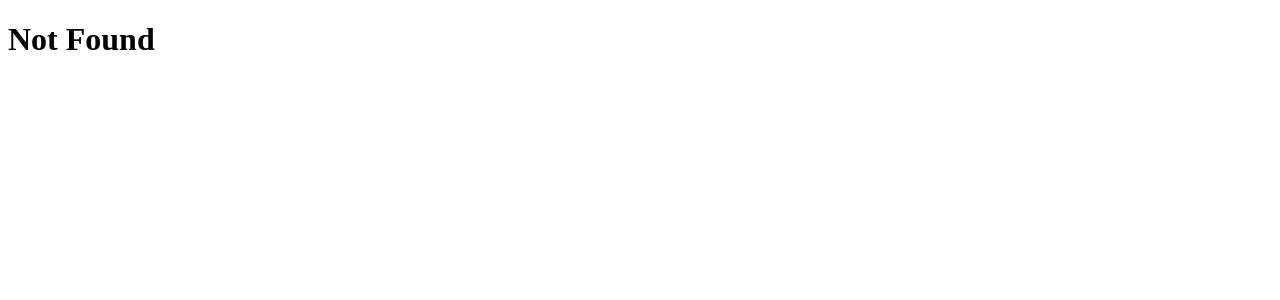
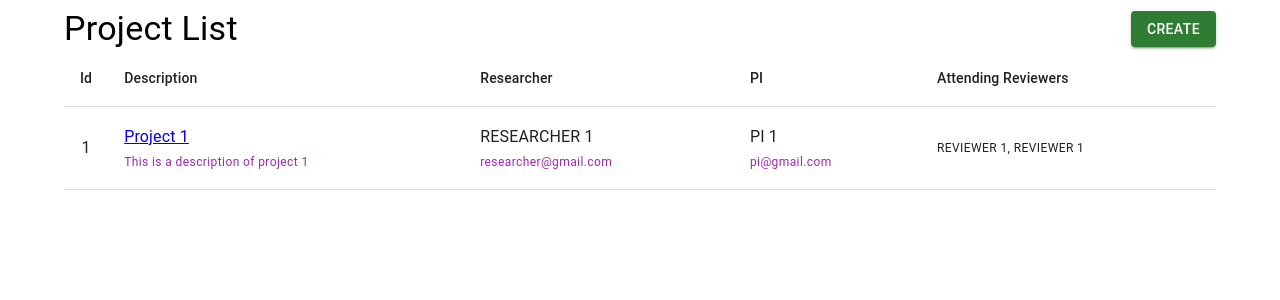
Before and after one commit to Beamworks-Inc/CTS, a React (Vite) app in the folder client/: page /project/list in a window 1280 px wide. Shown: the top 300 px of the page. Built offline with nearby package versions, Linux system fonts and the light colour scheme.

Commit message:
Feat : project와 관련된 전체적인 라우팅 추가 및 변경
- ProjectList 에서 onSelect할때 이동하는 라우팅 변경
- /project-list -> /project/list

```diff
--- a/client/src/App.tsx
+++ b/client/src/App.tsx
@@ -3,9 +3,11 @@ import MainLayout from 'layout';
 import LoginPage from 'pages/LoginPage';
 import RegisterPage from 'pages/RegisterPage';
 import ProjectListPage from 'pages/ProjectListPage';
+import ProjectCreatePage from 'pages/ProjectCreatePage';
+import ProjectDescriptionPage from 'pages/ProjectDescriptionPage';
 
 const EZRouting = () => {
-  const paths = ['/', '/login', '/register', '/project-list', 'error'];
+  const paths = ['/', '/login', '/register', '/project/list', '/project/create', '/project/1', 'error'];
   return (
     <>
       <h1>Easy Routing!</h1>
@@ -26,7 +28,9 @@ function App() {
           <Route path="/" element={<EZRouting />} />
           <Route path="/login" element={<LoginPage />} />
           <Route path="/register" element={<RegisterPage />} />
-          <Route path="/project-list" element={<ProjectListPage />} />
+          <Route path="/project/list" element={<ProjectListPage />} />
+          <Route path="/project/create" element={<ProjectCreatePage />} />
+          <Route path="/project/:projectId" element={<ProjectDescriptionPage />} />
           <Route path="*" element={<h1>Not Found</h1>} />
         </Route>
       </Routes>
--- a/client/src/pages/ProjectDescriptionPage/index.tsx
+++ b/client/src/pages/ProjectDescriptionPage/index.tsx
@@ -6,4 +6,7 @@ import React from 'react';
  */
 const ProjectDescriptionPage = () => {
   const onReviewButtonClick = () => {};
+  return <div>Project Description Page</div>;
 };
+
+export default ProjectDescriptionPage;
--- a/client/src/pages/ProjectListPage/DatagridHeader.tsx
+++ b/client/src/pages/ProjectListPage/DatagridHeader.tsx
@@ -1,16 +1,37 @@
 import { Box, Button, Container, Stack, Typography } from '@mui/material';
+import { useNavigate } from 'react-router-dom';
 
 export default function DatagridHeader(props: { children: React.ReactNode }) {
   const { children } = props;
+
+  const navigate = useNavigate();
+
+  const user = {
+    role: 'RESEARCHER',
+  }; // TODO: make it by hooks
+
+  const handleCreateButtonClick = () => {
+    navigate('/project/create');
+  };
+
   return (
     <Container>
       <Stack direction="column" spacing="0">
         <Stack direction="row" justifyContent="space-between" alignItems="center">
           <Typography variant="h4">Project List</Typography>
           <Box>
-            <Button color="success" variant="contained">
-              Create
-            </Button>
+            {/* 연구원을 위한 프로젝트 생성 버튼 */}
+            {user.role === 'RESEARCHER' && (
+              <Button color="success" variant="contained" onClick={handleCreateButtonClick}>
+                Create
+              </Button>
+            )}
+            {/* PI를 위한 프로젝트 추가 버튼 */}
+            {user.role === 'PI' && (
+              <Button color="success" variant="contained">
+                Append
+              </Button>
+            )}
           </Box>
         </Stack>
         <Box>{children}</Box>
--- a/client/src/pages/ProjectListPage/ProjectListDataGrid.tsx
+++ b/client/src/pages/ProjectListPage/ProjectListDataGrid.tsx
@@ -75,7 +75,7 @@ export default function ProjectListDataGrid(props: ProjectListDataGridProps) {
               {/* Description */}
               <TableCell>
                 <Typography align="left" variant="subtitle1">
-                  <Link to={`/${row.id}`}>{row.name}</Link>
+                  <Link to={`${row.id}`}>{row.name}</Link>
                 </Typography>
                 <Typography align="left" variant="caption" color="secondary">
                   {row.description}
--- a/client/src/pages/ProjectListPage/ResearcherProjectListPage/index.tsx
+++ b/client/src/pages/ProjectListPage/ResearcherProjectListPage/index.tsx
@@ -2,7 +2,9 @@ import React from 'react';
 import ProjectListPage from '../index';
 
 const ResearcherProjectListPage = () => {
+  // 알람버튼을 클릭했을때, 프로젝트 승인 요청을 확인할 수 있는 모달을 볼 수 있다.
   const onAlarmButtonClick = () => {};
+  // 프로젝트 생성 버튼을 클릭했을때, 프로젝트 생성 페이지로 이동한다.
   const onProjectCreateButtonClick = () => {};
   return <>{/*<ProjectListPage user={}/>*/}</>;
 };
--- a/client/src/pages/ProjectListPage/ReviewerProjectListPage/index.tsx
+++ b/client/src/pages/ProjectListPage/ReviewerProjectListPage/index.tsx
@@ -1,6 +1,7 @@
 import React from 'react';
 
 const ReviewerProjectListPage = () => {
+  // 프로젝트 리스트에서 하나를 선택했을때 Description 페이지로 이동한다.
   const onProjectSelect = () => {};
 
   return <></>;
--- a/client/src/pages/ProjectListPage/index.tsx
+++ b/client/src/pages/ProjectListPage/index.tsx
@@ -14,8 +14,8 @@ const ProjectListPage = () => {
   const [loadingState, fetchData] = useLoading(loadProjectList, []);
   const { loading, error, data } = loadingState;
 
-  if (loading) return <Loader />;
-  if (error) navigate('/error');
+  // if (loading) return <Loader />;
+  // if (error) navigate('/error');
 
   return (
     <DatagridHeader>
```
